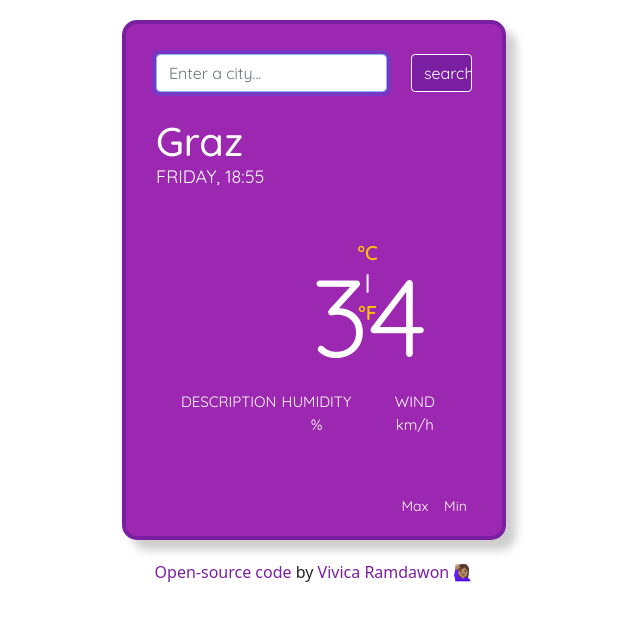
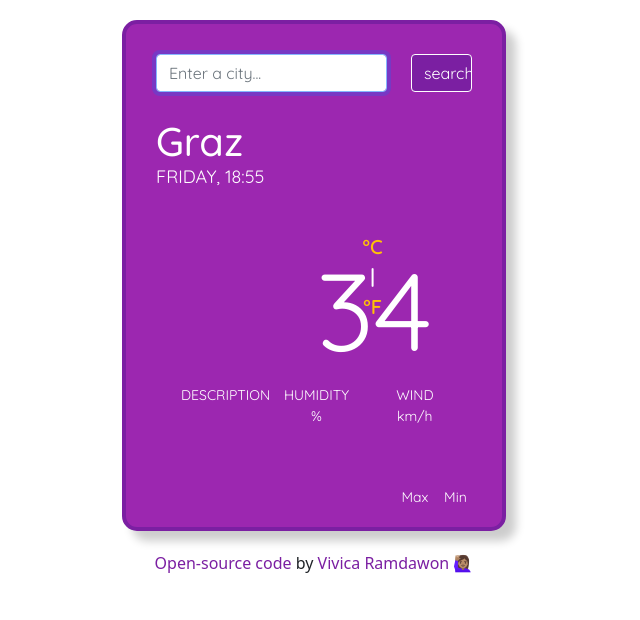
Before and after one commit to Vivica-R/vanilla_weather_app, a plain HTML site: page index.html in a window 1280 px wide. Shown: the whole page, without its empty margins (326-966 px from the left). Drawn offline with nearby package versions, Linux system fonts and the light colour scheme; no server answers.

Commit message:
CSS editing

```diff
--- a/src/style.css
+++ b/src/style.css
@@ -34,6 +34,7 @@ h1 {
   position: relative;
   top: -10px;
   font-size: 18px;
+  margin: 0;
 }
 
 #now {
@@ -52,7 +53,7 @@ h1 {
   font-size: 110px;
   position: relative;
   top: 18px;
-  left: 10px;
+  left: 15px;
 }
 
 #units {
@@ -60,7 +61,7 @@ h1 {
   font-weight: 600;
   position: relative;
   top: 22px;
-  right: 45px;
+  right: 40px;
 }
 
 #units a {
@@ -79,7 +80,7 @@ h1 {
 }
 
 #details {
-  font-size: 15px;
+  font-size: 14px;
   text-align: center;
   padding: 0px 20px 70px 25px;
 }
```
